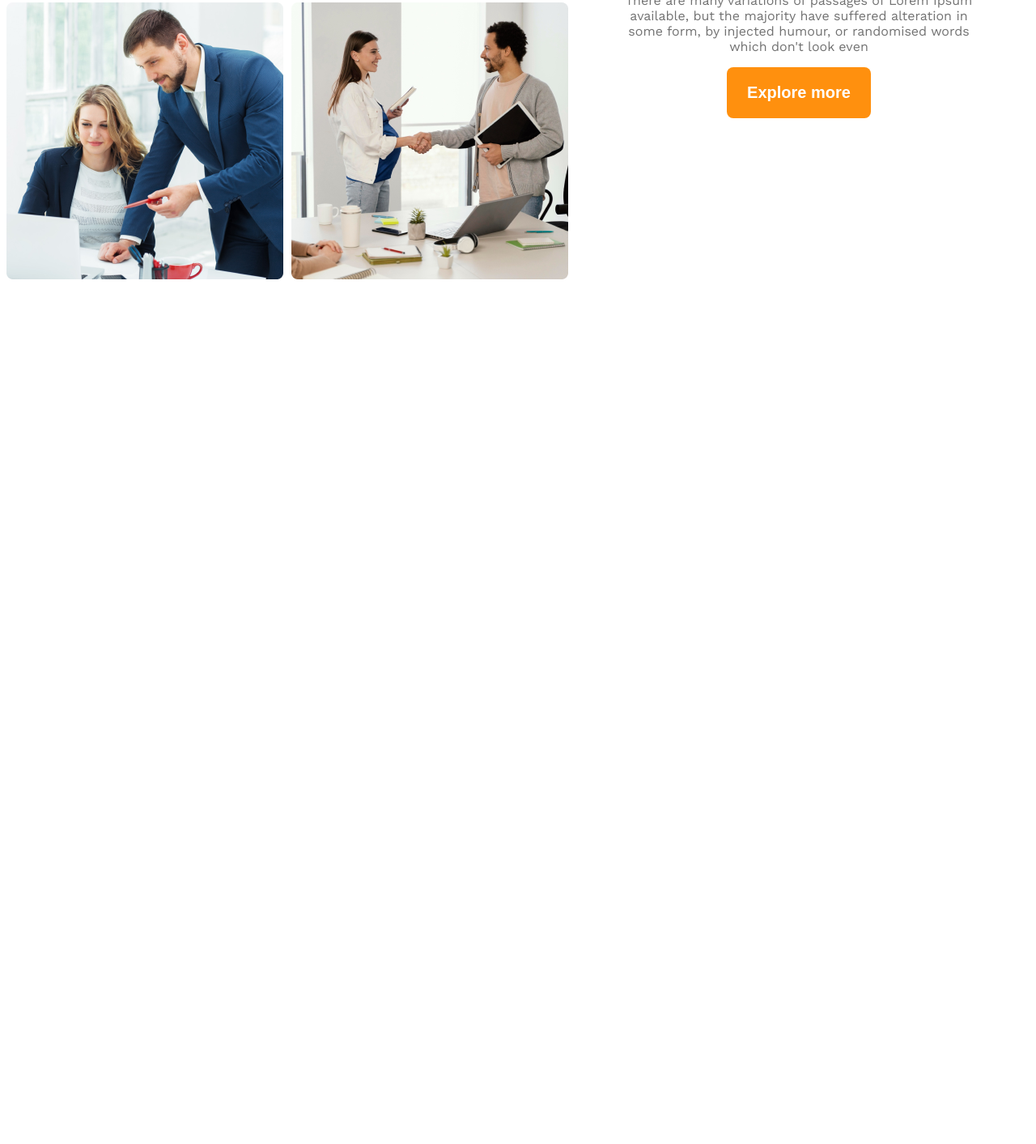
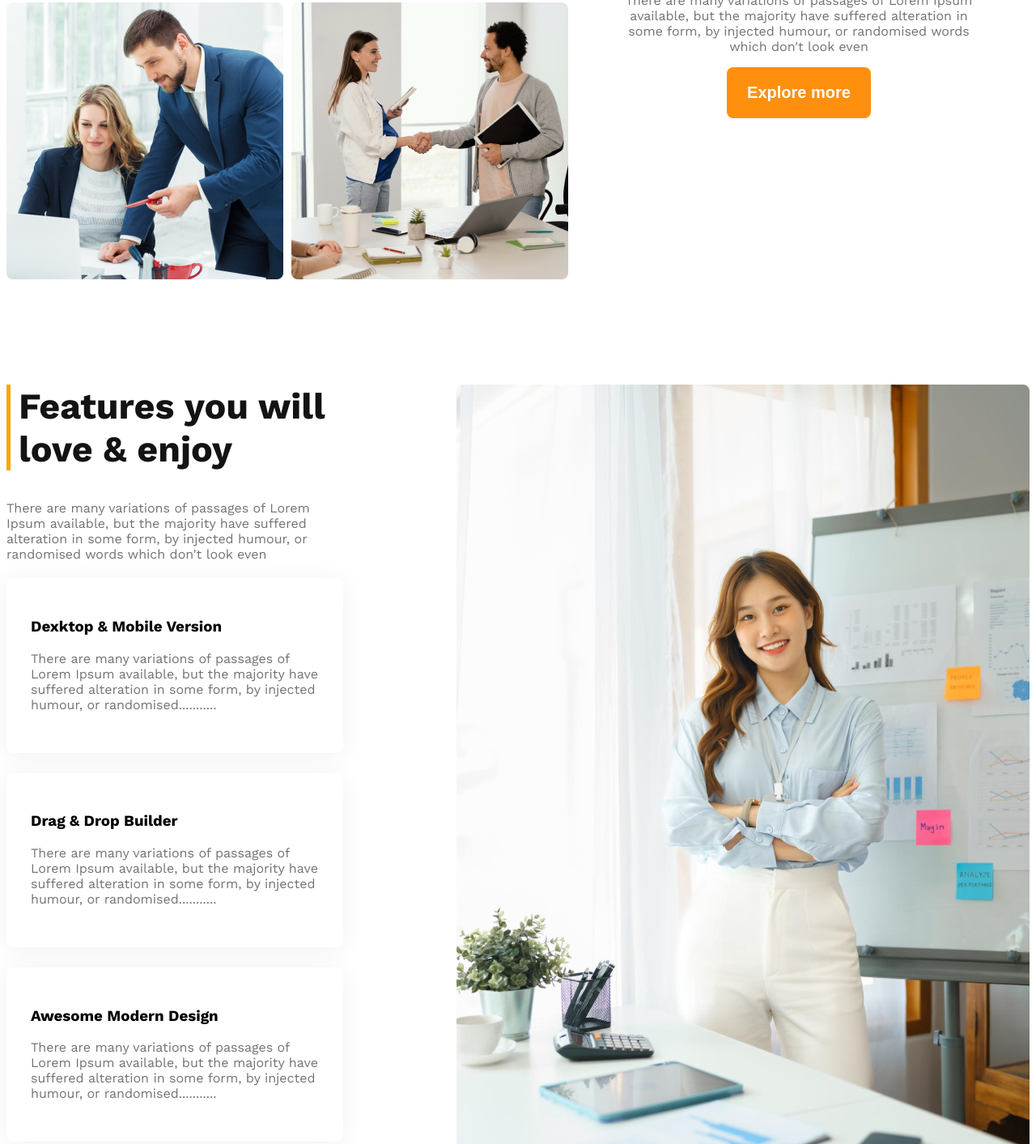
Before and after one commit to arafat-sabbir/g3-architects, a plain HTML site: page index.html in a window 1280 px wide. Shown: the part 1839-3252 px from the top of the page at 81% size. Before the commit the page ends 2192 px from the top, so only its background shows below. Drawn offline with nearby package versions, Linux system fonts and the light colour scheme.

Commit message:
made the detail section responsive

```diff
--- a/index.html
+++ b/index.html
@@ -25,8 +25,10 @@
         </nav>
         <div class="banner">
             <div class="banner-content">
-                <h1 class="banner-title">Brand New  Group of Architects </h1>
-                <p class="description-primary">There are many variations of passages of Lorem Ipsum available, but the majority have suffered alteration in some form, by injected humour, or randomised words which don't look even</p>
+                <h1 class="banner-title">Brand New Group of Architects </h1>
+                <p class="description-primary">There are many variations of passages of Lorem Ipsum available, but the
+                    majority have suffered alteration in some form, by injected humour, or randomised words which don't
+                    look even</p>
                 <button class="btn-primary">Explore More</button>
             </div>
         </div>
@@ -42,9 +44,37 @@
 
             </div>
             <div class="feature-content">
-                <h1></h1><span class="quick-list">Quick list</span> <span class="of-our">Of Our</span>  <span class="Features">Features</span></h1>
+                <h1></h1><span class="quick-list">Quick list</span> <span class="of-our">Of Our</span> <span
+                    class="Features">Features</span></h1>
+                <p class="description-primary">There are many variations of passages of Lorem Ipsum available, but the
+                    majority have suffered alteration in some form, by injected humour, or randomised words which don't
+                    look even</p>
+                <button class="btn-primary">Explore more</button>
+            </div>
+        </section>
+        <section class="detail-container">
+            <div class="detail-content">
+                <h1 class="detail-title">Features you will love & enjoy</h1>
                 <p class="description-primary">There are many variations of passages of Lorem Ipsum available, but the majority have suffered alteration in some form, by injected humour, or randomised words which don't look even</p>
-                <button class="btn-primary">Explore more</button>
+                <div class="detail-card1">
+                    <h3>Dexktop & Mobile Version</h3>
+                    <p class="description-primary">There are many variations of passages of Lorem Ipsum available, but the majority have suffered alteration in some form, by injected humour, or randomised...........</p>
+                </div>
+                <div class="detail-card2">
+                    <h3>Drag & Drop Builder</h3>
+                    <p class="description-primary">There are many variations of passages of Lorem Ipsum available, but the majority have suffered alteration in some form, by injected humour, or randomised...........</p>
+                </div>
+                <div class="detail-card3">
+                    <h3>Awesome Modern Design</h3>
+                    <p class="description-primary">There are many variations of passages of Lorem Ipsum available, but the majority have suffered alteration in some form, by injected humour, or randomised...........</p>
+                </div>
+                <div class="detail-card4">
+                    <h3>Super Easy to Edit</h3>
+                    <p class="description-primary">There are many variations of passages of Lorem Ipsum available, but the majority have suffered alteration in some form, by injected humour, or randomised...........</p>
+                </div>
+            </div>
+            <div class="detail-img-container">
+               <img class="detail-img" src="images/architect.png" alt="">
             </div>
         </section>
     </main>
--- a/style.css
+++ b/style.css
@@ -121,6 +121,49 @@
      font-weight: 700
  }
 
+ /* detail section  */
+ .detail-container {
+     display: flex;
+ }
+
+ .detail-img-container{
+    width: 100%;
+     height:90%;
+     margin-top: 130px;
+     margin-left: 140px;
+ }
+
+ .detail-container h1 {
+     color: #131313;
+     font-size: 2.8rem;
+     font-weight: 700;
+     margin-top: 130px;
+ }
+
+ .detail-title {
+     color: var(--dark-01, #131313);
+     font-family: Work Sans;
+     font-size: 2.8rem;
+     font-weight: 700;
+     padding-left: 10px;
+     border-left: 5px solid orange;
+
+ }
+ .detail-container p{
+    margin-bottom: 20px;
+ }
+
+ .detail-card1,
+ .detail-card2,
+ .detail-card3,
+ .detail-card4 {
+     padding: 30px;
+     border-radius: 8px;
+     background: #FFF;
+     box-shadow: 0px 4px 30px 0px rgba(0, 0, 0, 0.06);
+     margin-bottom: 25px;
+ }
+
 
 
 
@@ -134,31 +177,51 @@
  @media screen and (max-width:576px) {
 
      nav,
-     .feature-container {
+     .feature-container,
+     .detail-container {
          flex-direction: column;
      }
-    .feature-img{
-        grid-template-columns: repeat( 1 ,1fr)
-    }
+     .detail-img{
+        width: 90%;
+        margin: 20px;
+     }
+     .detail-img-container{
+        width:auto;
+         height:auto;
+         margin:auto;
+     }
+
+     .feature-img {
+         grid-template-columns: repeat(1, 1fr)
+     }
 
      header {
          padding: 20px;
      }
 
      .feature-img {
-        grid-template-columns: 1,1fr
+         grid-template-columns: 1, 1fr
      }
+
 
 
  }
 
  /* medium device */
  @media screen and (min-width:576px) and (max-width:992px) {
+
      nav,
-     .feature-container
-      {
+     .feature-container,
+     .detail-container  {
          flex-direction: column;
+
      }
+     .detail-img-container{
+        width:auto;
+         height:auto;
+         margin:auto;
+     }
+
 
      header {
          padding: 20px;
```
